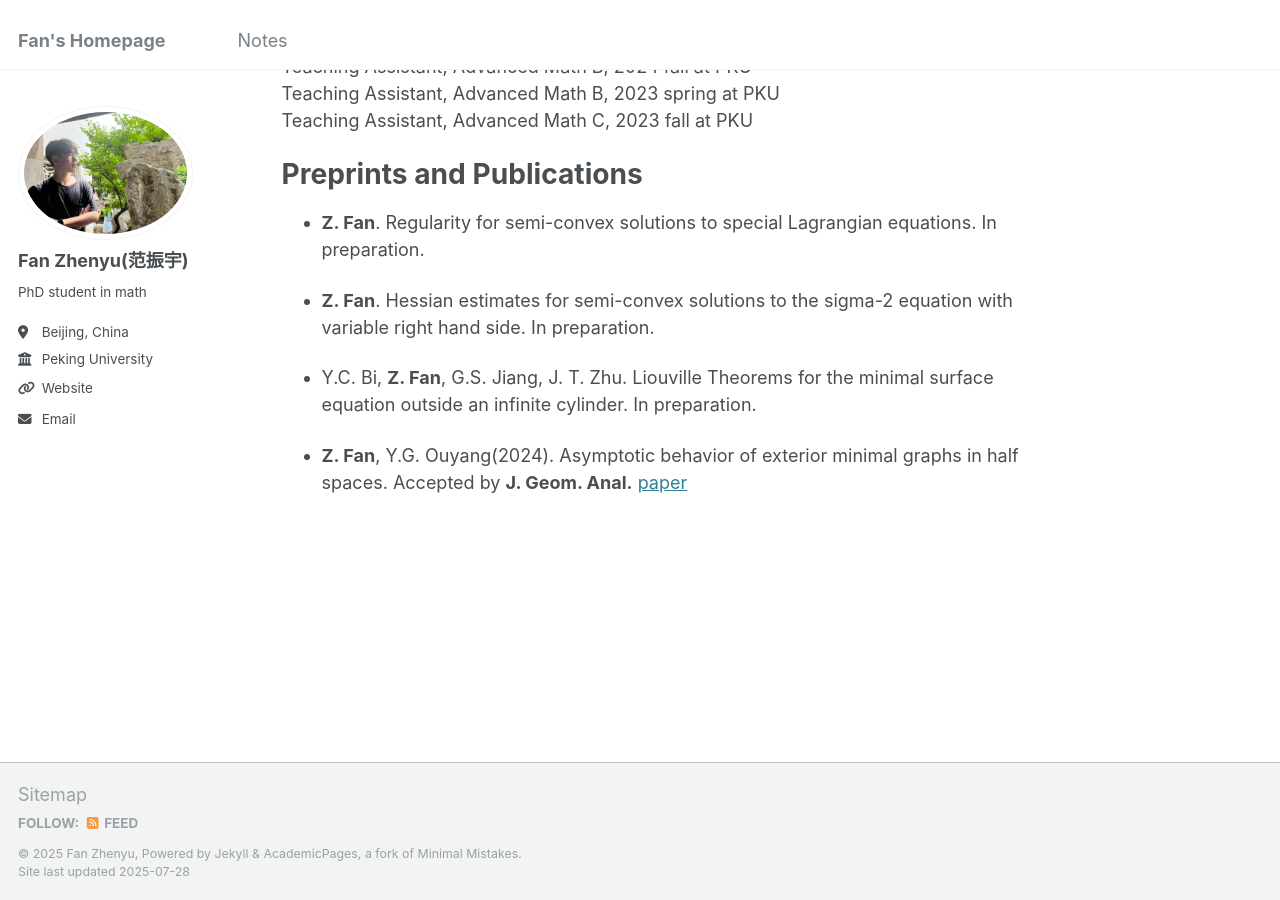
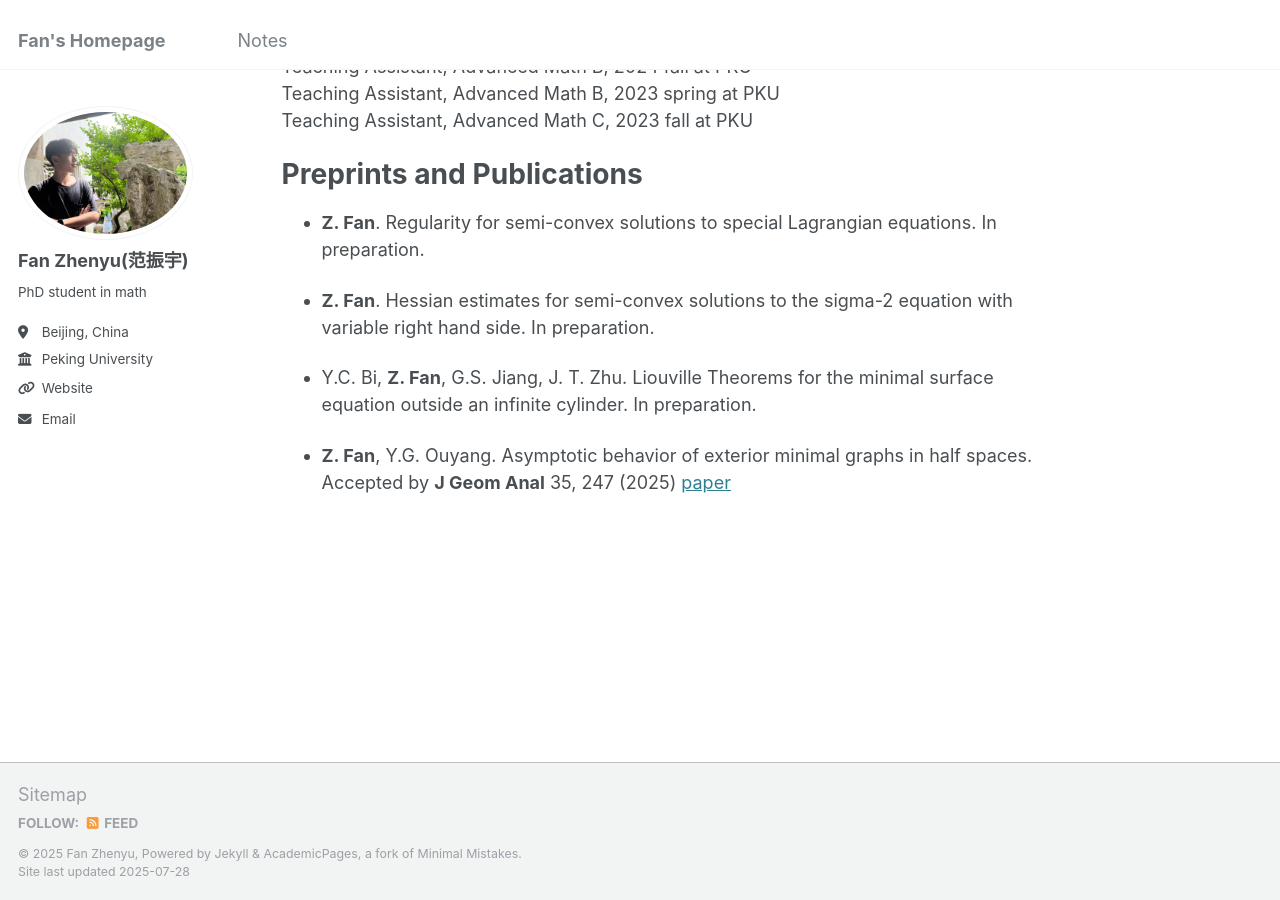
Before and after one commit to fanzymath/fanzymath.github.io, a Jekyll site: the page built from _pages/about.md, in a window 1280 px wide and 900 px high, scrolled down 799 px. Built offline with Jekyll 4.4.1, drawn with Linux system fonts in a browser that asks for light colours.

Commit message:
Update about.md

```diff
--- a/_pages/about.md
+++ b/_pages/about.md
@@ -46,4 +46,4 @@ Preprints and Publications
 
 - Y.C. Bi, **Z. Fan**, G.S. Jiang, J. T. Zhu. Liouville Theorems for the minimal surface equation outside an infinite cylinder. In preparation.
 
-- **Z. Fan**, Y.G. Ouyang(2024). Asymptotic behavior of exterior minimal graphs in half spaces. Accepted by **J. Geom. Anal.** [paper](https://fanzymath.github.io/files/exterior_MSE.pdf)
+- **Z. Fan**, Y.G. Ouyang. Asymptotic behavior of exterior minimal graphs in half spaces. Accepted by **J Geom Anal** 35, 247 (2025) [paper](https://fanzymath.github.io/files/Exterior_Minimal_Graph_25.pdf)
```
